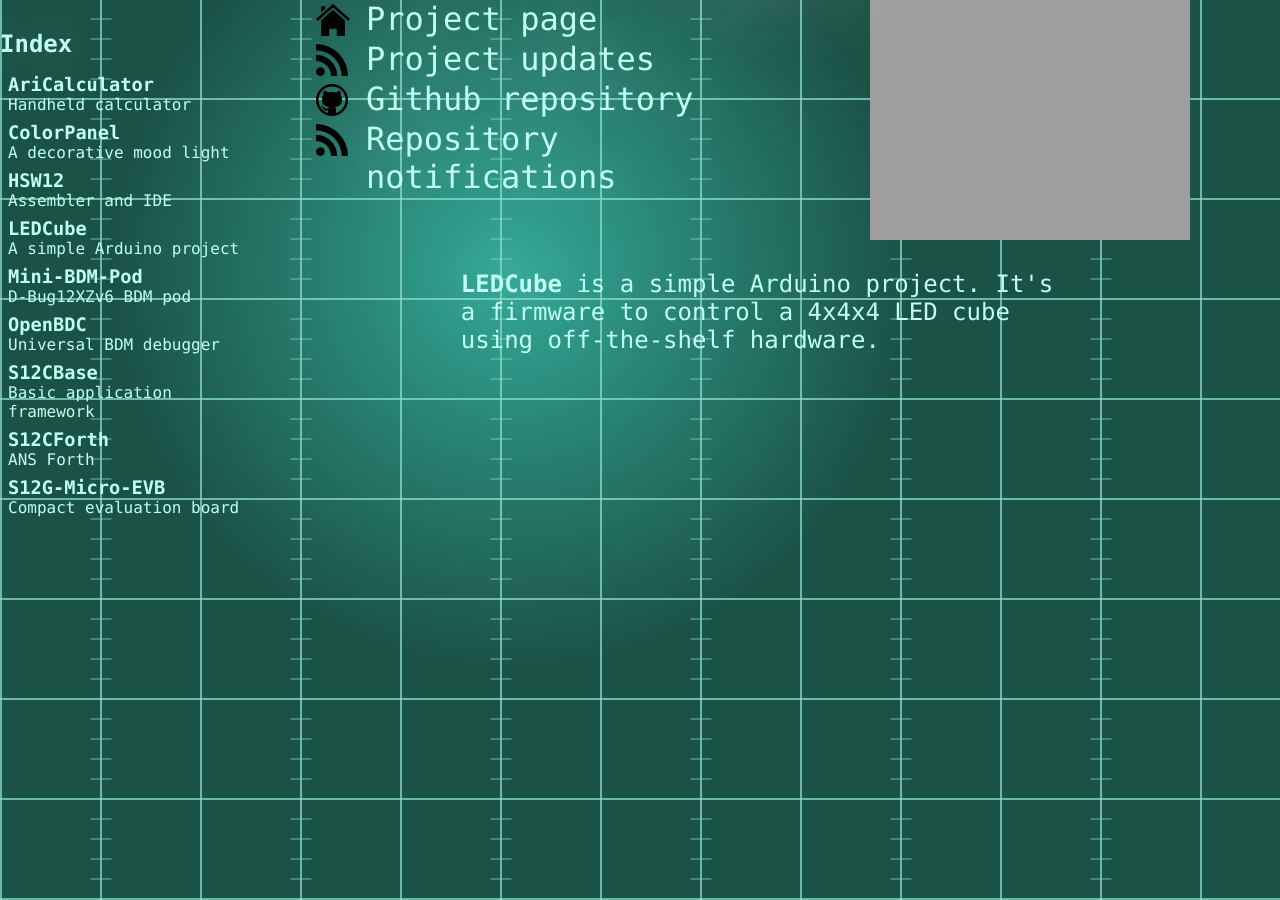
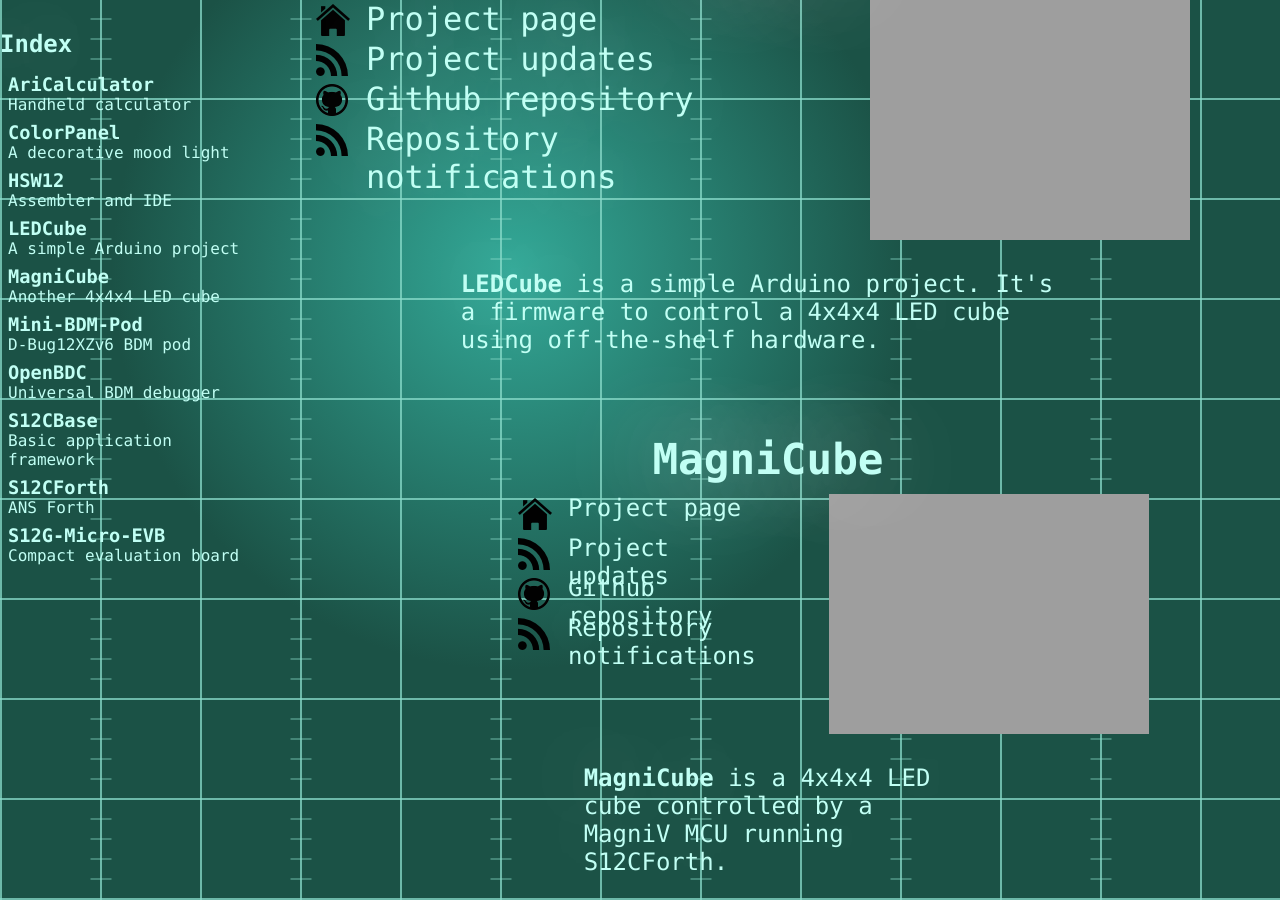
Before and after one commit to hotwolf/hotwolf.github.com, a Jekyll site: the page built from index.html, in a window 1280 px wide and 900 px high, scrolled down 5528 px. Built offline with Jekyll 4.4.1, drawn with Linux system fonts in a browser that asks for light colours; Markdown is read by kramdown in place of the engine named in the settings; some of the changed lines change nothing that is shown.

Commit message:
added MagniCube

```diff
--- a/_includes/ProjectDescriptions.html
+++ b/_includes/ProjectDescriptions.html
@@ -3,25 +3,25 @@
 </h2>
 
 <h3>
-  <a id="HSW12" name="HSW12" href="http://hotwolf.github.com/HSW12">
+  <a id="HSW12" name="HSW12" href="https://hotwolf.github.com/HSW12">
     HSW12
   </a>
 </h3>
 <div class="projectInfo">
   <div class="projectImage">
-    <a href="http://hotwolf.github.com/HSW12">
-      <img src="http://hotwolf.github.com/HSW12/images/gui_mac.png"></img>
+    <a href="https://hotwolf.github.com/HSW12">
+      <img src="https://hotwolf.github.com/HSW12/images/gui_mac.png"></img>
       <!--<img src="{{ site.url }}/images/hotwolf.png" alt="hotwolf"></img>-->
     </a>
   </div><!--<div id="projectImage">-->
   <div class="projectLinks">
     <ul>
-      <a href="http://hotwolf.github.com/HSW12">
+      <a href="https://hotwolf.github.com/HSW12">
 	<li class="homeLink">
 	  Project page
 	</li>
       </a>
-      <a href="http://hotwolf.github.com/HSW12/HSW12.atom">
+      <a href="https://hotwolf.github.com/HSW12/HSW12.atom">
 	<li class="feedLink">
 	  Project updates
 	</li>
@@ -37,11 +37,11 @@
 	</li>
       </a>
       <li class="docLink">
-	<a href="http://hotwolf.github.com/HSW12/hsw12asm.html">
+	<a href="https://hotwolf.github.com/HSW12/hsw12asm.html">
 	  Assembler documentation
 	</a>
       </li>
-      <a href="http://hotwolf.github.com/HSW12/hsw12.html">
+      <a href="https://hotwolf.github.com/HSW12/hsw12.html">
 	<li class="docLink">
 	  IDE documentation
 	</li>
@@ -51,30 +51,30 @@
 </div><!--<div id="projectInfo">-->
 <div class="projectDescription">
   <p>
-    <strong>HSW12</strong> is an assembler and debug environment for <a href="http://www.nxp.com">NXP's</a> HC11, HC12, HCS12, and HCS12X microcontroller families.
+    <strong>HSW12</strong> is an assembler and debug environment for <a href="https://www.nxp.com">NXP's</a> HC11, HC12, HCS12, and HCS12X microcontroller families.
   </p>
 </div><!--<div id="projectDescription">-->
 
 <h3>
-  <a id="Mini-BDM-Pod" name="Mini-BDM-Pod" href="http://hotwolf.github.com/Mini-BDM-Pod">
+  <a id="Mini-BDM-Pod" name="Mini-BDM-Pod" href="https://hotwolf.github.com/Mini-BDM-Pod">
     Mini-BDM-Pod
   </a>
 </h3>
 <div class="projectInfo">
   <div class="projectImage">
-    <a href="http://hotwolf.github.com/Mini-BDM-Pod">
-      <img src="http://hotwolf.github.com/Mini-BDM-Pod/images/Mini-BDM-Pod-RevB-assembled.png"></img>
+    <a href="https://hotwolf.github.com/Mini-BDM-Pod">
+      <img src="https://hotwolf.github.com/Mini-BDM-Pod/images/Mini-BDM-Pod-RevB-assembled.png"></img>
       <!--<img src="{{ site.url }}/images/hotwolf.png" alt="hotwolf"></img>-->
     </a>
   </div><!--<div id="projectImage">-->
   <div class="projectLinks">
     <ul>
-      <a href="http://hotwolf.github.com/Mini-BDM-Pod">
+      <a href="https://hotwolf.github.com/Mini-BDM-Pod">
 	<li class="homeLink">
 	  Project page
 	</li>
       </a>
-      <a href="http://hotwolf.github.com/Mini-BDM-Pod/Mini-BDM-Pod.atom">
+      <a href="https://hotwolf.github.com/Mini-BDM-Pod/Mini-BDM-Pod.atom">
 	<li class="feedLink">
 	  Project updates
 	</li>
@@ -94,30 +94,30 @@
 </div><!--<div id="projectInfo">-->
 <div class="projectDescription">
   <p>
-    The <strong>Mini-BDM-Pod</strong> is a USB-to-BDM interface. It has been designed to run the <a href="http://cache.nxp.com/files/soft_dev_tools/software/programmers/D-Bug12XZv6FW.zip">D-Bug12X(Z) BDM debugger firmware</a>.
+    The <strong>Mini-BDM-Pod</strong> is a USB-to-BDM interface. It has been designed to run the <a href="https://cache.nxp.com/files/soft_dev_tools/software/programmers/D-Bug12XZv6FW.zip">D-Bug12X(Z) BDM debugger firmware</a>.
   </p>
 </div><!--<div id="projectDescripyion">-->
 
 <h3>
-  <a id="OpenBDC" name="OpenBDC" href="http://hotwolf.github.com/OpenBDC">
+  <a id="OpenBDC" name="OpenBDC" href="https://hotwolf.github.com/OpenBDC">
     OpenBDC
   </a>
 </h3>
 <div class="projectInfo">
   <div class="projectImage">
-    <a href="http://hotwolf.github.com/OpenBDC">
-      <img src="http://hotwolf.github.com/OpenBDC/images/OpenBdcPod.png"></img>
+    <a href="https://hotwolf.github.com/OpenBDC">
+      <img src="https://hotwolf.github.com/OpenBDC/images/OpenBdcPod.png"></img>
       <!--<img src="{{ site.url }}/images/hotwolf.png" alt="hotwolf"></img>-->
     </a>
   </div><!--<div id="projectImage">-->
   <div class="projectLinks">
     <ul>
-      <a href="http://hotwolf.github.com/OpenBDC">
+      <a href="https://hotwolf.github.com/OpenBDC">
 	<li class="homeLink">
 	  Project page
 	</li>
       </a>
-      <a href="http://hotwolf.github.com/OpenBDC/OpenBDC.atom">
+      <a href="https://hotwolf.github.com/OpenBDC/OpenBDC.atom">
 	<li class="feedLink">
 	  Project updates
 	</li>
@@ -137,34 +137,34 @@
 </div><!--<div id="projectInfo">-->
 <div class="projectDescription">
   <p>
-    <strong>OpenBDC</strong> is a BDM pod for MCU's that use <a href="http://www.nxp.com">NXP's</a> single wire debug interface (BDM). The OpenBDC firmware is based on the <a href="http://hotwolf.github.com/S12CForth">S12CForth project</a> allowing the pod to be used as simple protocoll translater, as well as high level debugger. The project started out with it's own hardware, a low-cost MC9S12C128 based debug interface (the original OpenBDC pod).
+    <strong>OpenBDC</strong> is a BDM pod for MCU's that use <a href="https://www.nxp.com">NXP's</a> single wire debug interface (BDM). The OpenBDC firmware is based on the <a href="https://hotwolf.github.com/S12CForth">S12CForth project</a> allowing the pod to be used as simple protocoll translater, as well as high level debugger. The project started out with it's own hardware, a low-cost MC9S12C128 based debug interface (the original OpenBDC pod).
   </p>
-  <p>Upcoming releases will also support <a href="http://hotwolf.github.com/Mini-BDM-Pod">Mini-BDM-Pod</a> and <a href="http://www.nxp.com/webapp/sps/site/prod_summary.jsp?code=S08_S12_X_FLASHPGMR">LFBDMPGMR</a> devices.
+  <p>Upcoming releases will also support <a href="https://hotwolf.github.com/Mini-BDM-Pod">Mini-BDM-Pod</a> and <a href="https://www.nxp.com/webapp/sps/site/prod_summary.jsp?code=S08_S12_X_FLASHPGMR">LFBDMPGMR</a> devices.
   </p>
 </div><!--<div id="projectDescripyion">-->
 
 <h2 id="frameworks">Frameworks:</h2>
 
 <h3>
-  <a id="S12CBase" name="S12CBase" href="http://hotwolf.github.com/S12CBase">
+  <a id="S12CBase" name="S12CBase" href="https://hotwolf.github.com/S12CBase">
     S12CBase
   </a>
 </h3>
 <div class="projectInfo">
   <div class="projectImage">
-    <a href="http://hotwolf.github.com/S12CBase">
-      <img src="http://hotwolf.github.com/S12CBase/images/S12CBase_demo.png"></img>
+    <a href="https://hotwolf.github.com/S12CBase">
+      <img src="https://hotwolf.github.com/S12CBase/images/S12CBase_demo.png"></img>
       <!--<img src="{{ site.url }}/images/hotwolf.png" alt="hotwolf"></img>-->
     </a>
   </div><!--<div id="projectImage">-->
   <div class="projectLinks">
     <ul>
-      <a href="http://hotwolf.github.com/S12CBase">
+      <a href="https://hotwolf.github.com/S12CBase">
 	<li class="homeLink">
 	  Project page
 	</li>
       </a>
-      <a href="http://hotwolf.github.com/S12CBase/S12CBase.atom">
+      <a href="https://hotwolf.github.com/S12CBase/S12CBase.atom">
 	<li class="feedLink">
 	  Project updates
 	</li>
@@ -183,8 +183,8 @@
   </div><!--<div id="projectLinks">-->
 </div><!--<div id="projectInfo">-->
 <div class="projectDescription">
-<p><strong>S12CBase</strong> is a collection of low level drivers for <a href="http://www.nxp.com">NXP's</a> HCS12 microcontroller family, written for the <a href="http://hotwolf.github.com/HSW12">HSW12 assembler</a>.
-This framework has initially been written for the MC9S12C128 and especially for the original <a href="http://hotwolf.github.com/OpenBDC">OpenBDC Hardware</a>. New realeses will also support the <a href="http://hotwolf.github.com/S12G-Micro-EVB">S12G-Micro-EVB</a> and the <a href="http://hotwolf.github.com/Mini-BDM-Pod">Mini-BDM-Pod</a>/<a href="http://www.nxp.com/webapp/sps/site/prod_summary.jsp?code=S08_S12_X_FLASHPGMR">LFBDMPGMR</a>.
+<p><strong>S12CBase</strong> is a collection of low level drivers for <a href="https://www.nxp.com">NXP's</a> HCS12 microcontroller family, written for the <a href="https://hotwolf.github.com/HSW12">HSW12 assembler</a>.
+This framework has initially been written for the MC9S12C128 and especially for the original <a href="https://hotwolf.github.com/OpenBDC">OpenBDC Hardware</a>. New realeses will also support the <a href="https://hotwolf.github.com/S12G-Micro-EVB">S12G-Micro-EVB</a> and the <a href="https://hotwolf.github.com/Mini-BDM-Pod">Mini-BDM-Pod</a>/<a href="https://www.nxp.com/webapp/sps/site/prod_summary.jsp?code=S08_S12_X_FLASHPGMR">LFBDMPGMR</a>.
 The following features are implemented:
   <ul>
     <li>
@@ -209,25 +209,25 @@
 </div><!--<div id="projectDescripyion">-->
 
 <h3>
-  <a id="S12CForth" name="S12CForth" href="http://hotwolf.github.com/S12CForth">
+  <a id="S12CForth" name="S12CForth" href="https://hotwolf.github.com/S12CForth">
     S12CForth
   </a>
 </h3>
 <div class="projectInfo">
   <div class="projectImage">
-    <a href="http://hotwolf.github.com/S12CForth">
-      <img src="http://hotwolf.github.com/S12CForth/images/S12CForth_demo.png"></img>
+    <a href="https://hotwolf.github.com/S12CForth">
+      <img src="https://hotwolf.github.com/S12CForth/images/S12CForth_demo.png"></img>
       <!--<img src="{{ site.url }}/images/hotwolf.png" alt="hotwolf"></img>-->
     </a>
   </div><!--<div id="projectImage">-->
   <div class="projectLinks">
     <ul>
-      <a href="http://hotwolf.github.com/S12CForth">
+      <a href="https://hotwolf.github.com/S12CForth">
 	<li class="homeLink">
 	  Project page
 	</li>
       </a>
-      <a href="http://hotwolf.github.com/S12CForth/S12CForth.atom">
+      <a href="https://hotwolf.github.com/S12CForth/S12CForth.atom">
 	<li class="feedLink">
 	  Project updates
 	</li>
@@ -247,32 +247,32 @@
 </div><!--<div id="projectInfo">-->
 <div class="projectDescription">
   <p>
-    <strong>S12CForth</strong> is a Forth implementation for <a href="http://www.nxp.com">NXP's</a> S12 Microcontrollers. It has been written for the MC9S12C family, but it can be easily ported to other S12(X) products. This project attempts to implement the ANS Forth Standard.
+    <strong>S12CForth</strong> is a Forth implementation for <a href="https://www.nxp.com">NXP's</a> S12 Microcontrollers. It has been written for the MC9S12C family, but it can be easily ported to other S12(X) products. This project attempts to implement the ANS Forth Standard.
   </p>
 </div><!--<div id="projectDescripyion">-->
 
 <h2 id="applications">Applications:</h2>
 
 <h3>
-  <a id="S12G-Micro-EVB" name="S12G-Micro-EVB" href="http://hotwolf.github.com/S12G-Micro-EVB">
+  <a id="S12G-Micro-EVB" name="S12G-Micro-EVB" href="https://hotwolf.github.com/S12G-Micro-EVB">
     S12G-Micro-EVB
   </a>
 </h3>
 <div class="projectInfo">
   <div class="projectImage">
-    <a href="http://hotwolf.github.com/S12G-Micro-EVB">
-      <img src="http://hotwolf.github.com/S12G-Micro-EVB/images/S12G-Micro-EVB-RevA.png"></img>
+    <a href="https://hotwolf.github.com/S12G-Micro-EVB">
+      <img src="https://hotwolf.github.com/S12G-Micro-EVB/images/S12G-Micro-EVB-RevA.png"></img>
       <!--<img src="{{ site.url }}/images/hotwolf.png" alt="hotwolf"></img>-->
     </a>
   </div><!--<div id="projectImage">-->
   <div class="projectLinks">
     <ul>
-      <a href="http://hotwolf.github.com/S12G-Micro-EVB">
+      <a href="https://hotwolf.github.com/S12G-Micro-EVB">
 	<li class="homeLink">
 	  Project page
 	</li>
       </a>
-      <a href="http://hotwolf.github.com/S12G-Micro-EVB/S12G-Micro-EVB.atom">
+      <a href="https://hotwolf.github.com/S12G-Micro-EVB/S12G-Micro-EVB.atom">
 	<li class="feedLink">
 	  Project updates
 	</li>
@@ -293,8 +293,8 @@
 <div class="projectDescription">
   <p>
     The <strong>S12G-Micro-EVB</strong> is a general purpose break-out board for any member of
-    <a href="http://www.nxp.com">NXP</a>'s
-    <a href="http://www.nxp.com/webapp/sps/site/prod_summary.jsp?code=S12G">MC9S12G micro controller family</a>
+    <a href="https://www.nxp.com">NXP</a>'s
+    <a href="https://www.nxp.com/webapp/sps/site/prod_summary.jsp?code=S12G">MC9S12G micro controller family</a>
     (in a  LQFP48 package). Its dimensions are only 25mm&#215;50mm. It offers 32 GPIOs and the S12G's onchip peripherals (including SCI, SPI, ADV, DAC, ...)
     The board contains a boost-converter (based on the MCP1640), so that it can be powered by a single battery.
     An USB interface is provided via a FT232R SCI converter. The EVB can be assembled in two configurations: 3.3V or 5V GPIO.
@@ -302,25 +302,25 @@
 </div><!--<div id="projectDescripyion">-->
 
 <h3>
-  <a id="AriCalculator" name="AriCalculator" href="http://hotwolf.github.com/AriCalculator">
+  <a id="AriCalculator" name="AriCalculator" href="https://hotwolf.github.com/AriCalculator">
     AriCalculator
   </a>
 </h3>
 <div class="projectInfo">
   <div class="projectImage">
-    <a href="http://hotwolf.github.com/AriCalculator">
-      <img src="http://hotwolf.github.com/AriCalculator/images/AriCalculatorRevAFront.png"></img>
+    <a href="https://hotwolf.github.com/AriCalculator">
+      <img src="https://hotwolf.github.com/AriCalculator/images/AriCalculatorRevAFront.png"></img>
       <!--<img src="{{ site.url }}/images/hotwolf.png" alt="hotwolf"></img>-->
     </a>
   </div><!--<div id="projectImage">-->
   <div class="projectLinks">
     <ul>
-      <a href="http://hotwolf.github.com/AriCalculator">
+      <a href="https://hotwolf.github.com/AriCalculator">
 	<li class="homeLink">
 	  Project page
 	</li>
       </a>
-      <a href="http://hotwolf.github.com/AriCalculator/AriCalculator.atom">
+      <a href="https://hotwolf.github.com/AriCalculator/AriCalculator.atom">
 	<li class="feedLink">
 	  Project updates
 	</li>
@@ -343,25 +343,25 @@
 </div><!--<div id="projectDescripyion">-->
 
 <h3>
-  <a id="ColorPanel" name="ColorPanel" href="http://hotwolf.github.com/ColorPanel">
+  <a id="ColorPanel" name="ColorPanel" href="https://hotwolf.github.com/ColorPanel">
     ColorPanel
   </a>
 </h3>
 <div class="projectInfo">
   <div class="projectImage">
-    <a href="http://hotwolf.github.com/ColorPanel">
-      <img src="http://hotwolf.github.com/ColorPanel/images/ColorPanel_Dots.png"></img>
+    <a href="https://hotwolf.github.com/ColorPanel">
+      <img src="https://hotwolf.github.com/ColorPanel/images/ColorPanel_Dots.png"></img>
       <!--<img src="{{ site.url }}/images/hotwolf.png" alt="hotwolf"></img>-->
     </a>
   </div><!--<div id="projectImage">-->
   <div class="projectLinks">
     <ul>
-      <a href="http://hotwolf.github.com/ColorPanel">
+      <a href="https://hotwolf.github.com/ColorPanel">
 	<li class="homeLink">
 	  Project page
 	</li>
       </a>
-      <a href="http://hotwolf.github.com/ColorPanel/ColorPanel.atom">
+      <a href="https://hotwolf.github.com/ColorPanel/ColorPanel.atom">
 	<li class="feedLink">
 	  Project updates
 	</li>
@@ -384,25 +384,25 @@
 </div><!--<div id="projectDescripyion">-->
 
 <h3>
-  <a id="LEDCube" name="LEDCube" href="http://hotwolf.github.com/LEDCube">
+  <a id="LEDCube" name="LEDCube" href="https://hotwolf.github.com/LEDCube">
     LEDCube
   </a>
 </h3>
 <div class="projectInfo">
   <div class="projectImage">
-    <a href="http://hotwolf.github.com/LEDCube">
-      <img src="http://hotwolf.github.com/LEDCube/images/LEDCube.jpg"></img>
+    <a href="https://hotwolf.github.com/LEDCube">
+      <img src="https://hotwolf.github.com/LEDCube/images/LEDCube.jpg"></img>
       <!--<img src="{{ site.url }}/images/hotwolf.png" alt="hotwolf"></img>-->
     </a>
   </div><!--<div id="projectImage">-->
   <div class="projectLinks">
     <ul>
-      <a href="http://hotwolf.github.com/LEDCube">
+      <a href="https://hotwolf.github.com/LEDCube">
 	<li class="homeLink">
 	  Project page
 	</li>
       </a>
-      <a href="http://hotwolf.github.com/LEDCube/LEDCube.atom">
+      <a href="https://hotwolf.github.com/LEDCube/LEDCube.atom">
 	<li class="feedLink">
 	  Project updates
 	</li>
@@ -422,4 +422,45 @@
 </div><!--<div id="projectInfo">-->
 <div class="projectDescription">
 <p><strong>LEDCube</strong> is a simple Arduino project. It's a firmware to control a 4x4x4 LED cube using off-the-shelf hardware.</p>
+
+<h3>
+  <a id="MagniCube" name="MagniCube" href="https://hotwolf.github.com/MagniCube">
+    MagniCube
+  </a>
+</h3>
+<div class="projectInfo">
+  <div class="projectImage">
+    <a href="https://hotwolf.github.com/MagniCube">
+      <img src="https://hotwolf.github.com/MagniCube/images/MagniCube-RevA.jpg"></img>
+      <!--<img src="{{ site.url }}/images/hotwolf.png" alt="hotwolf"></img>-->
+    </a>
+  </div><!--<div id="projectImage">-->
+  <div class="projectLinks">
+    <ul>
+      <a href="https://hotwolf.github.com/MagniCube">
+	<li class="homeLink">
+	  Project page
+	</li>
+      </a>
+      <a href="https://hotwolf.github.com/MagniCube/MagniCube.atom">
+	<li class="feedLink">
+	  Project updates
+	</li>
+      </a>
+      <a href="https://github.com/hotwolf/MagniCube">
+	<li class="githubLink">
+	  Github repository
+	</li>
+      </a>
+      <a href="https://github.com/hotwolf/MagniCube/commits/master.atom">
+	<li class="feedLink">
+	  Repository notifications
+	</li>
+      </a>
+    </ul>
+  </div><!--<div id="projectLinks">-->
+</div><!--<div id="projectInfo">-->
+<div class="projectDescription">
+<p><strong>MagniCube</strong> is a 4x4x4 LED cube controlled by a MagniV MCU running <a href="https://hotwolf.github.com/S12CForth">S12CForth</a>.</p>
+
 </div><!--<div id="projectDescripyion">-->
--- a/_includes/ProjectIndex.html
+++ b/_includes/ProjectIndex.html
@@ -30,6 +30,14 @@
 <a class="active" href="#LEDCube">
 <h1>LEDCube</h1>
 A simple Arduino project
+</a>
+</div><!--<div id="link">-->
+
+<!-- MagniCube -->
+<div class="link">
+<a class="active" href="#MagniCube">
+<h1>MagniCube</h1>
+Another 4x4x4 LED cube
 </a>
 </div><!--<div id="link">-->
 
```
